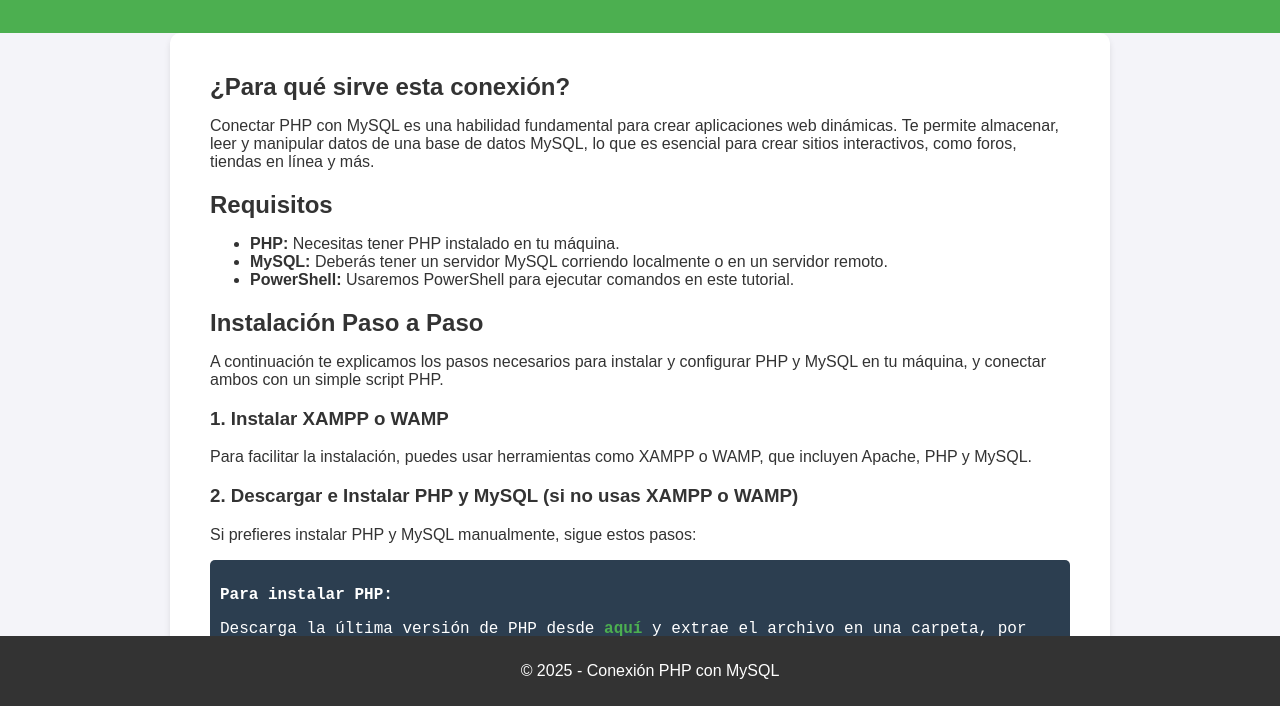
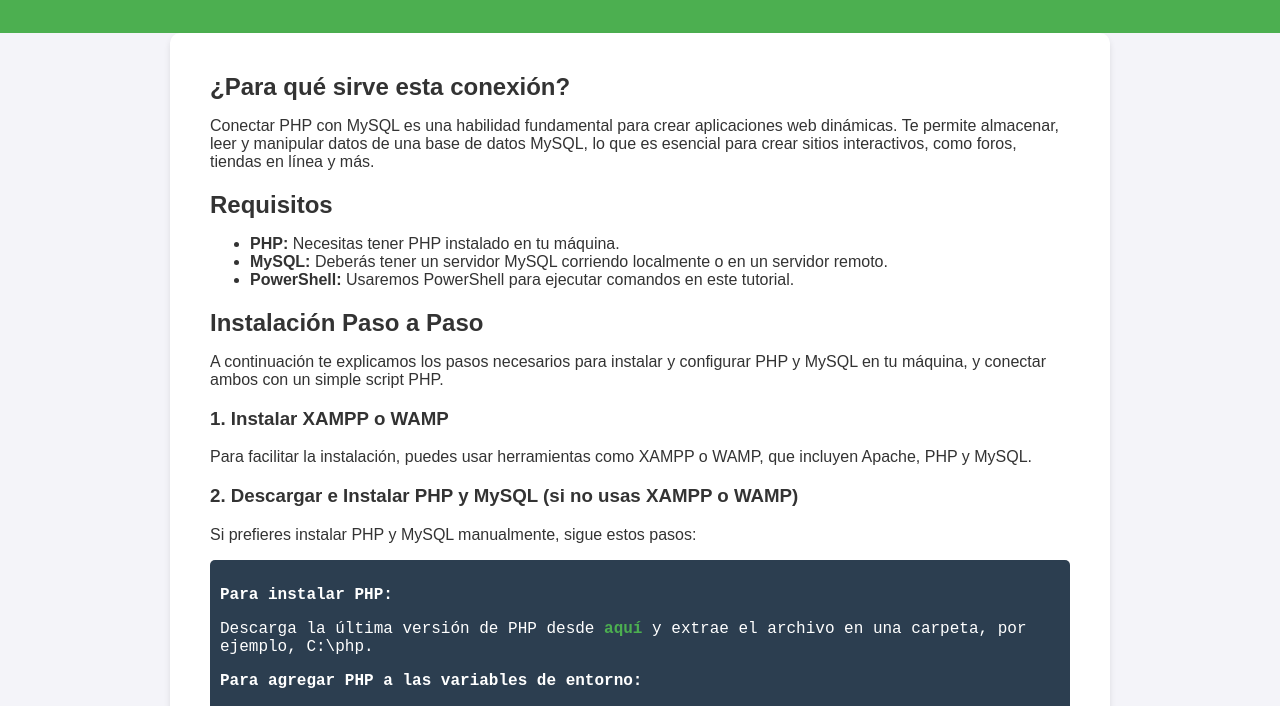
Before and after one commit to Luismi14/Php_Mysql.github.io, a plain HTML site: page index.html in a window 1280 px wide. Shown: the part 94-800 px from the top of the page. Drawn offline with Linux system fonts and the light colour scheme.

Commit message:
Initial commit

```diff
--- a/index.html
+++ b/index.html
@@ -151,9 +151,7 @@ if ($conn->connect_error) {
         </section>
     </div>
 
-    <footer>
-        <p>&copy; 2025 - Conexión PHP con MySQL</p>
-    </footer>
+
 
 </body>
 </html>
```
